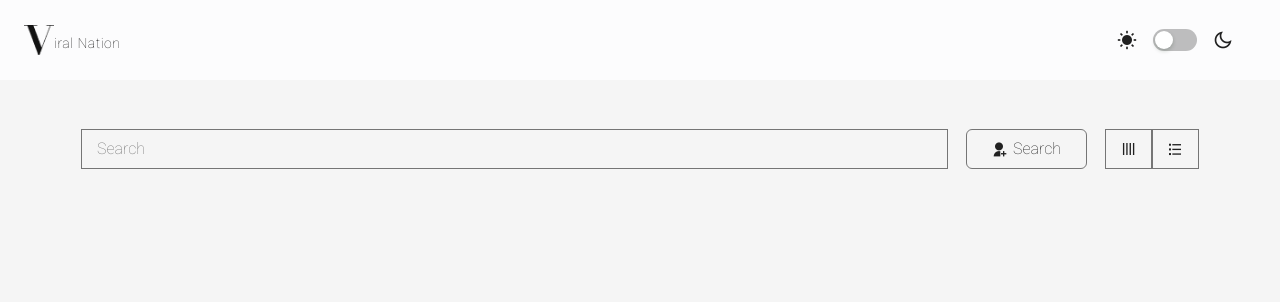
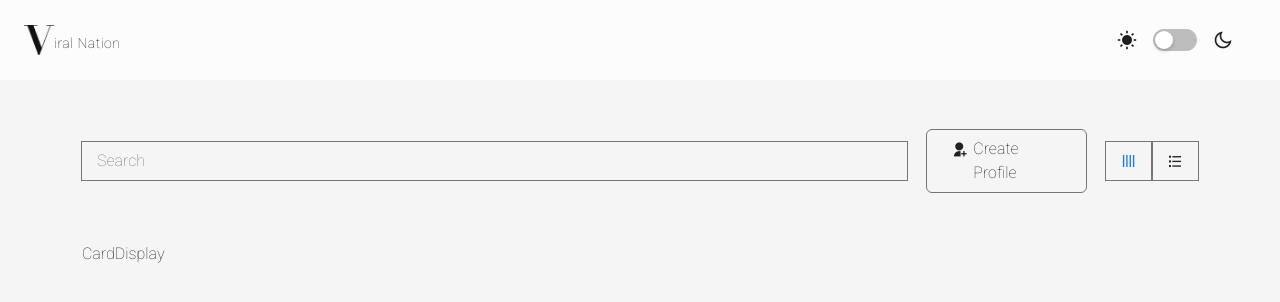
Before and after one commit to killcodeX/aidetic-frontend-challenge, a React (Create React App) app: page / in a window 1280 px wide. Shown: the top 302 px of the page. Built offline with nearby package versions, Linux system fonts and the light colour scheme.

Commit message:
created switch for list and card display

```diff
--- /dev/null
+++ b/src/Components/Display Style/Card Style Display/index.tsx
@@ -0,0 +1,7 @@
+import React from 'react'
+
+export default function CardDisplay() {
+  return (
+    <div>CardDisplay</div>
+  )
+}
--- /dev/null
+++ b/src/Components/Display Style/List Style Display/index.tsx
@@ -0,0 +1,7 @@
+import React from 'react'
+
+export default function ListDisplay() {
+  return (
+    <div>ListDisplay</div>
+  )
+}
--- /dev/null
+++ b/src/Components/Display Style/index.ts
@@ -0,0 +1,4 @@
+import CardDisplay from "./Card Style Display";
+import ListDisplay from "./List Style Display";
+
+export { CardDisplay, ListDisplay };
--- a/src/Modules/Home/index.tsx
+++ b/src/Modules/Home/index.tsx
@@ -1,7 +1,9 @@
-import React from "react";
+import React, { useState } from "react";
+import { CardDisplay, ListDisplay } from "../../Components/Display Style";
 import Search from "../../Components/Search Profile";
 
 export default function Home() {
+  const [displayStyle, setDisplayStyle] = useState("card");
   return (
     <main>
       <div className="container">
@@ -9,12 +11,29 @@ export default function Home() {
           <Search />
           <div className="create-profile-btn" role="button">
             <i className="ri-user-add-fill"></i>
-            Search
+            Create Profile
           </div>
           <div className="display-type">
-          <span><i className="ri-align-justify"></i></span>
-            <span><i className="ri-list-check"></i></span>
+            <span onClick={() => setDisplayStyle("card")}>
+              <i
+                style={{
+                  color: displayStyle === "card" ? "#1677ff" : "inherit",
+                }}
+                className="ri-align-justify"
+              ></i>
+            </span>
+            <span onClick={() => setDisplayStyle("list")}>
+              <i
+                style={{
+                  color: displayStyle === "list" ? "#1677ff" : "inherit",
+                }}
+                className="ri-list-check"
+              ></i>
+            </span>
           </div>
+        </div>
+        <div className="display-type-component">
+          {displayStyle === "card" ? <CardDisplay /> : <ListDisplay />}
         </div>
       </div>
     </main>
--- a/src/index.css
+++ b/src/index.css
@@ -95,6 +95,7 @@ main {
   flex-direction: row;
   align-items: center;
   gap: 20px;
+  margin-bottom: 50px;
 }
 
 /*~~~~~~~~~~ Search componenet ~~~~~~~~~~*/
@@ -104,12 +105,13 @@ input {
   background: transparent;
   border: none;
   outline: 1px solid var(--borderLine);
-  width: 80%;
+  width: 77%;
 }
 
 .create-profile-btn {
   display:flex;
   gap:5px;
+  font-weight: 500;
   padding:7px 25px;
   border-radius:5px;
   outline:1px solid var(--borderLine);
@@ -128,6 +130,11 @@ input {
   display:flex;
   flex-direction: row;
 }
+
+.display-type:hover{
+  cursor: pointer;
+}
+
 .display-type span{
   display:flex;
   flex-direction: row;
```
